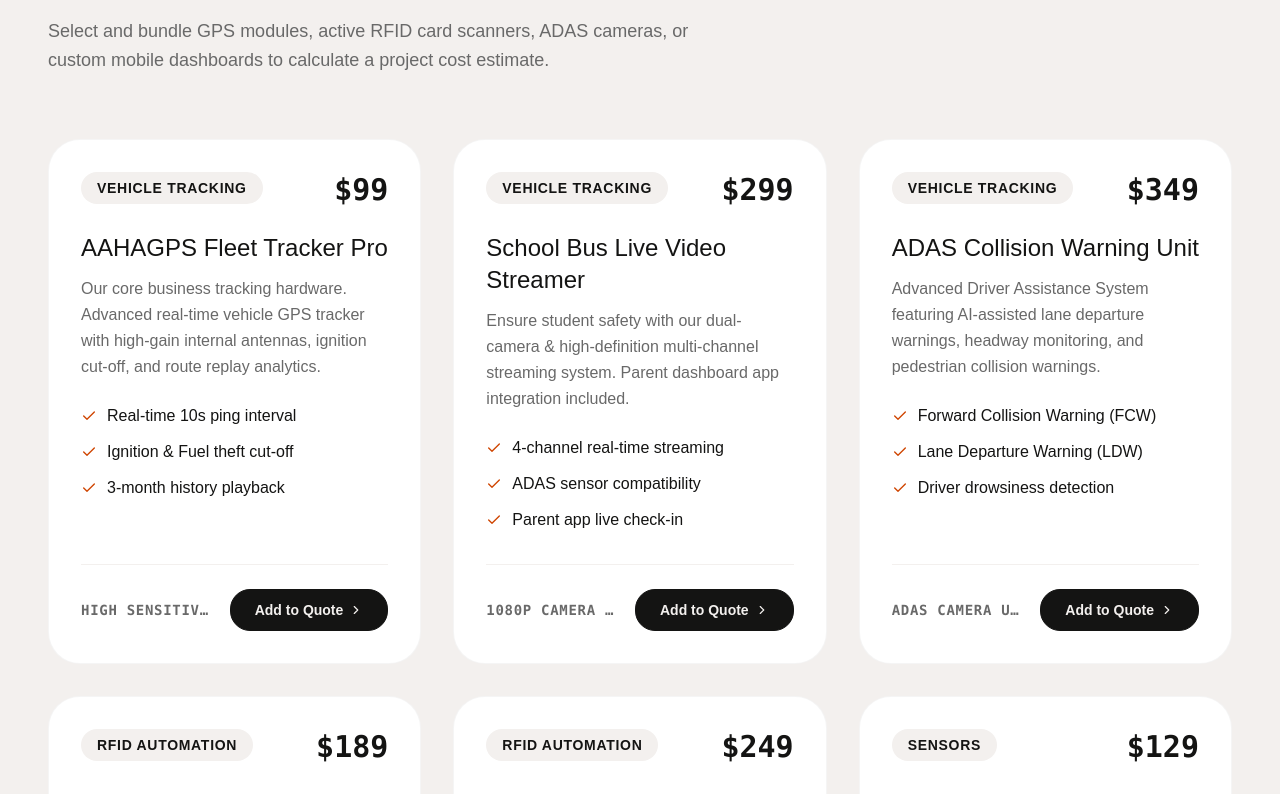
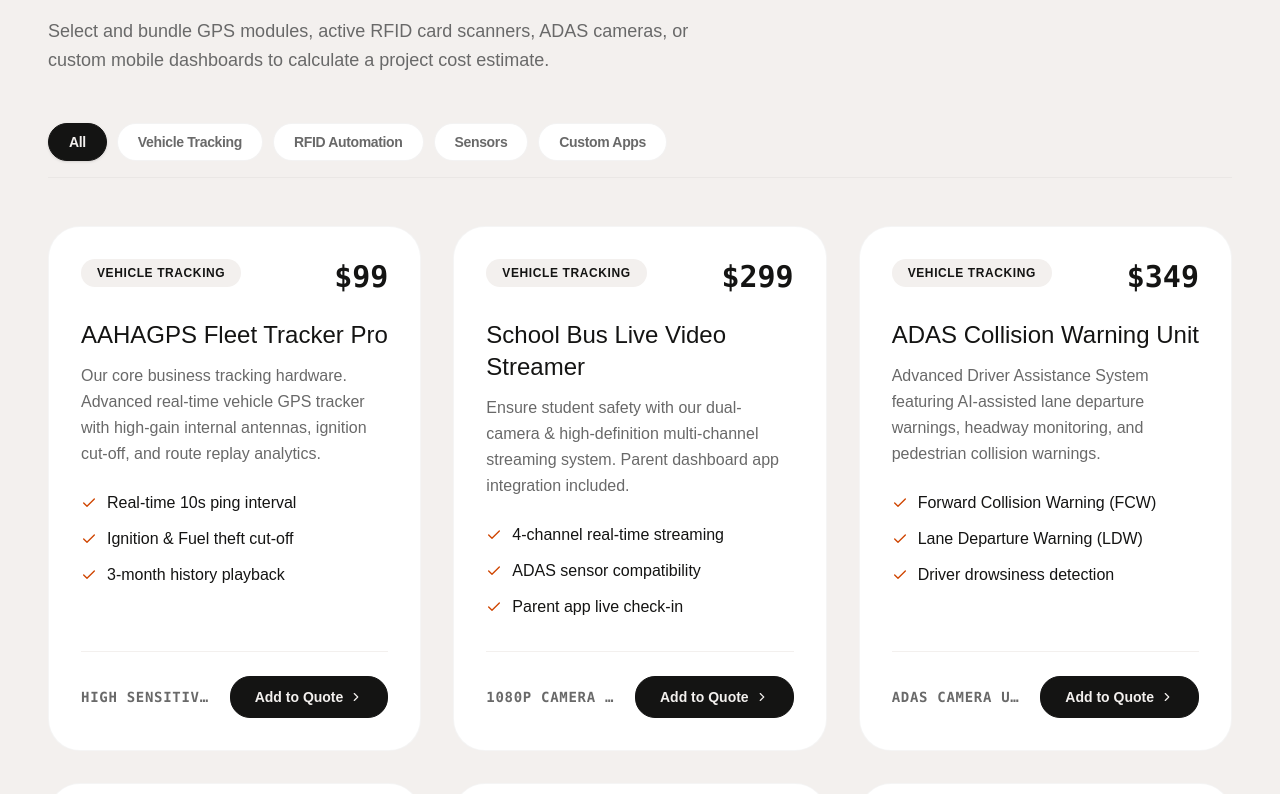
Before and after one commit to aahatec/aahatec, a React (Vite) app: page / in a window 1280 px wide. Shown: the part 2540-3334 px from the top of the page. Built offline with nearby package versions, Linux system fonts and the light colour scheme; a web font is replaced by a local one.

Commit message:
Implement category filter tabs on top of ProductShowcase catalogue section

```diff
--- a/src/components/ProductShowcase.tsx
+++ b/src/components/ProductShowcase.tsx
@@ -1,3 +1,4 @@
+import { useState } from 'react';
 import { Check, ChevronRight } from 'lucide-react';
 import { PRODUCTS } from '../constants/products';
 
@@ -7,16 +8,25 @@
   handleRemoveProduct: (id: string) => void;
 }
 
+const CATEGORIES = ['All', 'Vehicle Tracking', 'RFID Automation', 'Sensors', 'Custom Apps'];
+
 export default function ProductShowcase({
   selectedProducts,
   handleAddProduct,
   handleRemoveProduct
 }: ProductShowcaseProps) {
+  const [activeCategory, setActiveCategory] = useState('All');
+
+  // Filter products based on active category selection
+  const filteredProducts = activeCategory === 'All'
+    ? PRODUCTS
+    : PRODUCTS.filter((prod) => prod.category === activeCategory);
+
   return (
     <section id="products" className="py-24 max-w-7xl mx-auto px-6 md:px-12 text-left">
 
       {/* Section Header */}
-      <div className="max-w-2xl mb-16">
+      <div className="max-w-2xl mb-12">
         <div className="flex items-center gap-2 mb-4">
           <span className="w-2 h-2 rounded-full bg-signal-orange"></span>
           <span className="text-xs md:text-sm font-bold uppercase tracking-wider text-slate-gray">
@@ -31,9 +41,26 @@
         </p>
       </div>
 
-      {/* Grid of 9 Products */}
+      {/* Category Filter Tab Bar */}
+      <div className="flex flex-wrap items-center gap-2.5 mb-12 pb-4 border-b border-ink-black/[0.04] select-none">
+        {CATEGORIES.map((cat) => (
+          <button
+            key={cat}
+            onClick={() => setActiveCategory(cat)}
+            className={`px-5 py-2 rounded-full text-xs md:text-sm font-semibold tracking-tight transition-all duration-200 cursor-pointer border ${
+              activeCategory === cat
+                ? 'bg-ink-black text-canvas-cream border-ink-black shadow-sm'
+                : 'bg-white text-slate-gray border-ink-black/5 hover:border-ink-black/25 hover:text-ink-black'
+            }`}
+          >
+            {cat}
+          </button>
+        ))}
+      </div>
+
+      {/* Grid of Filtered Products */}
       <div className="grid grid-cols-1 md:grid-cols-2 lg:grid-cols-3 gap-8">
-        {PRODUCTS.map((prod) => {
+        {filteredProducts.map((prod) => {
           const qty = selectedProducts[prod.id] || 0;
           return (
             <div
@@ -43,7 +70,7 @@
               <div>
                 {/* Header */}
                 <div className="flex justify-between items-start gap-4 mb-6">
-                  <span className="bg-canvas-cream text-ink-black px-4 py-1.5 rounded-full text-sm font-semibold uppercase tracking-wider">
+                  <span className="bg-canvas-cream text-ink-black px-4 py-1.5 rounded-full text-xs font-semibold uppercase tracking-wider">
                     {prod.category}
                   </span>
                   <span className="text-2xl md:text-3xl font-bold text-ink-black font-mono">
```
